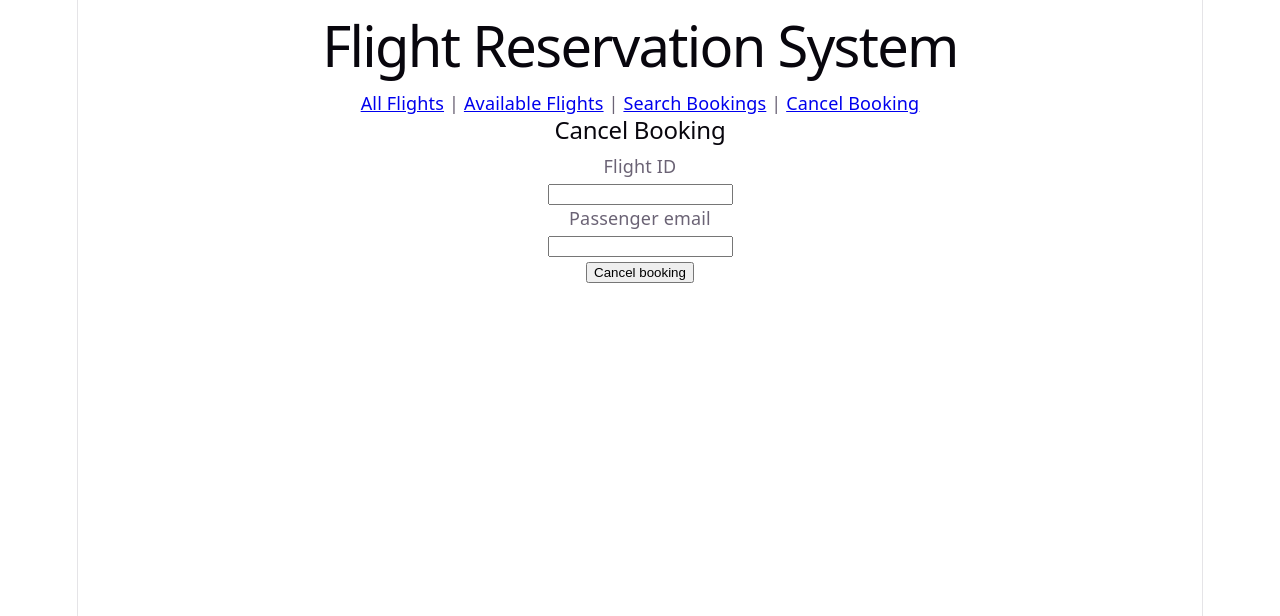
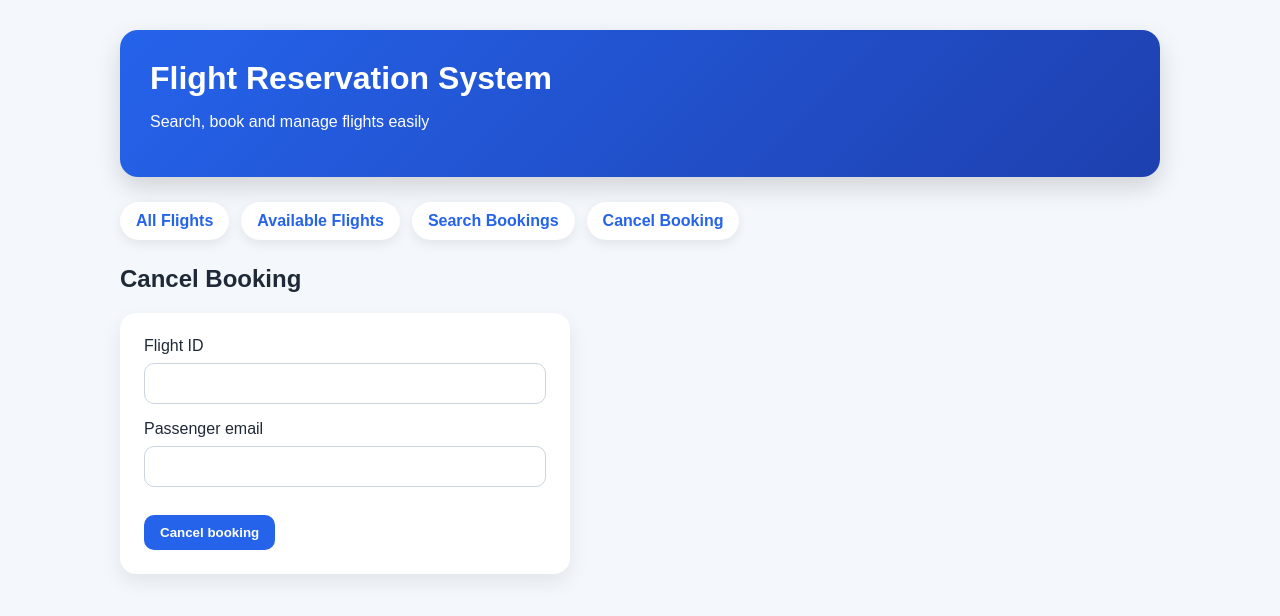
Before and after one commit to ornella28/FlightBooking_API-project-test3, a React (Vite) app in the folder frontend/: page /cancel-booking in a window 1280 px wide. Shown: the top 616 px of the page. Built offline with nearby package versions, Linux system fonts and the light colour scheme.

Commit message:
styled the page, changed the display of departure and arrival time, added confirmation and validation while booking

```diff
--- a/frontend/src/App.tsx
+++ b/frontend/src/App.tsx
@@ -6,10 +6,15 @@ import BookFlightPage from "./pages/BookFlightPage.tsx";
 import BookingsPage from "./pages/BookingsPage.tsx";
 import CancelBookingPage from "./pages/CancelBookingPage.tsx";
 
+
 function App() {
   return (
       <BrowserRouter>
+          <div className="app">
+              <div className="header">
                   <h1>Flight Reservation System</h1>
+                  <p>Search, book and manage flights easily</p>
+              </div>
 
               <Navbar />
 
@@ -20,6 +25,7 @@ function App() {
                   <Route path="/bookings" element={<BookingsPage />} />
                   <Route path="/cancel-booking" element={<CancelBookingPage />} />
               </Routes>
+          </div>
       </BrowserRouter>
   );
 }
--- a/frontend/src/components/Navbar.tsx
+++ b/frontend/src/components/Navbar.tsx
@@ -2,10 +2,10 @@ import { Link } from "react-router";
 
 function Navbar() {
     return (
-        <nav>
-            <Link to="/">All Flights</Link> |{" "}
-            <Link to="/available-flights">Available Flights</Link> |{" "}
-            <Link to="/bookings">Search Bookings</Link> |{" "}
+        <nav className="navbar">
+            <Link to="/">All Flights</Link>
+            <Link to="/available-flights">Available Flights</Link>
+            <Link to="/bookings">Search Bookings</Link>
             <Link to="/cancel-booking">Cancel Booking</Link>
         </nav>
     );
--- a/frontend/src/index.css
+++ b/frontend/src/index.css
@@ -1,111 +1,126 @@
-:root {
-  --text: #6b6375;
-  --text-h: #08060d;
-  --bg: #fff;
-  --border: #e5e4e7;
-  --code-bg: #f4f3ec;
-  --accent: #aa3bff;
-  --accent-bg: rgba(170, 59, 255, 0.1);
-  --accent-border: rgba(170, 59, 255, 0.5);
-  --social-bg: rgba(244, 243, 236, 0.5);
-  --shadow:
-    rgba(0, 0, 0, 0.1) 0 10px 15px -3px, rgba(0, 0, 0, 0.05) 0 4px 6px -2px;
-
-  --sans: system-ui, 'Segoe UI', Roboto, sans-serif;
-  --heading: system-ui, 'Segoe UI', Roboto, sans-serif;
-  --mono: ui-monospace, Consolas, monospace;
-
-  font: 18px/145% var(--sans);
-  letter-spacing: 0.18px;
-  color-scheme: light dark;
-  color: var(--text);
-  background: var(--bg);
-  font-synthesis: none;
-  text-rendering: optimizeLegibility;
-  -webkit-font-smoothing: antialiased;
-  -moz-osx-font-smoothing: grayscale;
-
-  @media (max-width: 1024px) {
-    font-size: 16px;
-  }
-}
-
-@media (prefers-color-scheme: dark) {
-  :root {
-    --text: #9ca3af;
-    --text-h: #f3f4f6;
-    --bg: #16171d;
-    --border: #2e303a;
-    --code-bg: #1f2028;
-    --accent: #c084fc;
-    --accent-bg: rgba(192, 132, 252, 0.15);
-    --accent-border: rgba(192, 132, 252, 0.5);
-    --social-bg: rgba(47, 48, 58, 0.5);
-    --shadow:
-      rgba(0, 0, 0, 0.4) 0 10px 15px -3px, rgba(0, 0, 0, 0.25) 0 4px 6px -2px;
-  }
-
-  #social .button-icon {
-    filter: invert(1) brightness(2);
-  }
-}
-
-#root {
-  width: 1126px;
-  max-width: 100%;
-  margin: 0 auto;
-  text-align: center;
-  border-inline: 1px solid var(--border);
-  min-height: 100svh;
-  display: flex;
-  flex-direction: column;
+* {
   box-sizing: border-box;
 }
 
 body {
   margin: 0;
+  font-family: Arial, sans-serif;
+  background: #f4f7fb;
+  color: #1f2937;
 }
 
-h1,
-h2 {
-  font-family: var(--heading);
-  font-weight: 500;
-  color: var(--text-h);
+.app {
+  max-width: 1100px;
+  margin: 0 auto;
+  padding: 30px;
 }
 
-h1 {
-  font-size: 56px;
-  letter-spacing: -1.68px;
-  margin: 32px 0;
-  @media (max-width: 1024px) {
-    font-size: 36px;
-    margin: 20px 0;
-  }
-}
-h2 {
-  font-size: 24px;
-  line-height: 118%;
-  letter-spacing: -0.24px;
-  margin: 0 0 8px;
-  @media (max-width: 1024px) {
-    font-size: 20px;
-  }
-}
-p {
-  margin: 0;
+.header {
+  background: linear-gradient(135deg, #2563eb, #1e40af);
+  color: white;
+  padding: 30px;
+  border-radius: 18px;
+  margin-bottom: 25px;
+  box-shadow: 0 10px 25px rgba(0, 0, 0, 0.15);
 }
 
-code,
-.counter {
-  font-family: var(--mono);
-  display: inline-flex;
-  border-radius: 4px;
-  color: var(--text-h);
+.header h1 {
+  margin: 0;
+  font-size: 32px;
 }
 
-code {
-  font-size: 15px;
-  line-height: 135%;
-  padding: 4px 8px;
-  background: var(--code-bg);
+.navbar {
+  display: flex;
+  gap: 12px;
+  margin-bottom: 25px;
+  flex-wrap: wrap;
 }
+
+.navbar a {
+  text-decoration: none;
+  background: white;
+  color: #2563eb;
+  padding: 10px 16px;
+  border-radius: 999px;
+  font-weight: bold;
+  box-shadow: 0 4px 12px rgba(0, 0, 0, 0.08);
+}
+
+.navbar a:hover {
+  background: #2563eb;
+  color: white;
+}
+
+.page-title {
+  font-size: 26px;
+  margin-bottom: 20px;
+}
+
+.card-grid {
+  display: grid;
+  grid-template-columns: repeat(auto-fit, minmax(280px, 1fr));
+  gap: 20px;
+}
+
+.card {
+  background: white;
+  padding: 22px;
+  border-radius: 16px;
+  box-shadow: 0 8px 20px rgba(0, 0, 0, 0.08);
+}
+
+.card h3 {
+  margin-top: 0;
+  color: #1e40af;
+}
+
+.card p {
+  margin: 8px 0;
+}
+
+.status {
+  display: inline-block;
+  padding: 6px 12px;
+  border-radius: 999px;
+  font-weight: bold;
+  background: #dcfce7;
+  color: #166534;
+}
+
+button {
+  margin-top: 12px;
+  padding: 10px 16px;
+  border: none;
+  border-radius: 10px;
+  background: #2563eb;
+  color: white;
+  font-weight: bold;
+  cursor: pointer;
+}
+
+button:hover {
+  background: #1e40af;
+}
+
+form {
+  background: white;
+  padding: 24px;
+  border-radius: 16px;
+  max-width: 450px;
+  box-shadow: 0 8px 20px rgba(0, 0, 0, 0.08);
+}
+
+input {
+  width: 100%;
+  padding: 12px;
+  margin: 8px 0 16px;
+  border-radius: 10px;
+  border: 1px solid #cbd5e1;
+}
+
+.message {
+  margin-top: 16px;
+  padding: 12px;
+  background: #e0f2fe;
+  border-radius: 10px;
+}
--- a/frontend/src/pages/AvailableFlightsPage.tsx
+++ b/frontend/src/pages/AvailableFlightsPage.tsx
@@ -1,6 +1,16 @@
 import { Link } from "react-router";
 import { useEffect, useState } from "react";
 import type { Flight } from "../types";
+
+function formatDate(dateString: string) {
+    return new Date(dateString).toLocaleString("en-GB", {
+        day: "numeric",
+        month: "short",
+        year: "numeric",
+        hour: "2-digit",
+        minute: "2-digit",
+    });
+}
 
 function AvailableFlightsPage() {
     const [flights, setFlights] = useState<Flight[]>([]);
@@ -32,19 +42,23 @@ function AvailableFlightsPage() {
 
     return (
         <div>
-            <h2>Available Flights</h2>
+            <h2 className="page-title">Available Flights</h2>
 
             {flights.length === 0 && <p>No available flights found.</p>}
 
+            <div className="card-grid">
                 {flights.map((flight) => (
-                <div key={flight.id}>
+                    <div className="card" key={flight.id}>
                         <h3>{flight.destination}</h3>
 
                         <p>Flight number: {flight.flightNumber}</p>
-                    <p>Departure: {flight.departureTime}</p>
-                    <p>Arrival: {flight.arrivalTime}</p>
-                    <p>Price: {flight.price}</p>
-                    <p>Status: {flight.status}</p>
+                        <p>Departure: {formatDate(flight.departureTime)}</p>
+                        <p>Arrival: {formatDate(flight.arrivalTime)}</p>
+                        <p>Price: {flight.price} kr</p>
+
+                        <p>
+                            Status: <span className="status">{flight.status || "Available"}</span>
+                        </p>
 
                         <Link to={`/book-flight/${flight.id}`}>
                             <button>Book this flight</button>
@@ -52,6 +66,7 @@ function AvailableFlightsPage() {
                     </div>
                 ))}
             </div>
+        </div>
     );
 }
 
--- a/frontend/src/pages/BookFlightPage.tsx
+++ b/frontend/src/pages/BookFlightPage.tsx
@@ -11,13 +11,31 @@ function BookFlightPage() {
     function handleSubmit(event: React.FormEvent) {
         event.preventDefault();
 
+        if (passengerName.trim().length < 2) {
+            setMessage("Passenger name must be at least 2 characters.");
+            return;
+        }
+
+        if (!passengerEmail.includes("@")) {
+            setMessage("Please enter a valid email address.");
+            return;
+        }
+
+        const confirmBooking = window.confirm(
+            `Are you sure you want to book this flight for ${passengerName}?`
+        );
+
+        if (!confirmBooking) {
+            setMessage("Booking cancelled.");
+            return;
+        }
+
         const bookingData = {
-            flightId: Number(flightId),
             passengerName,
             passengerEmail,
         };
 
-        fetch(`http://localhost:8080/api/flights/${flightId}/book`,{
+        fetch(`http://localhost:8080/api/flights/${flightId}/book`, {
             method: "POST",
             headers: {
                 "Content-Type": "application/json",
@@ -70,7 +88,7 @@ function BookFlightPage() {
                 <button type="submit">Confirm booking</button>
             </form>
 
-            {message && <p>{message}</p>}
+            {message && <p className="message">{message}</p>}
         </div>
     );
 }
--- a/frontend/src/pages/BookingsPage.tsx
+++ b/frontend/src/pages/BookingsPage.tsx
@@ -51,7 +51,7 @@ function BookingsPage() {
                 <button type="submit">Search</button>
             </form>
 
-            {message && <p>{message}</p>}
+            {message && <p className="message">{message}</p>}
 
             {bookings.map((booking) => (
                 <div key={booking.id}>
--- a/frontend/src/pages/CancelBookingPage.tsx
+++ b/frontend/src/pages/CancelBookingPage.tsx
@@ -58,7 +58,7 @@ function CancelBookingPage() {
                 <button type="submit">Cancel booking</button>
             </form>
 
-            {message && <p>{message}</p>}
+            {message && <p className="message">{message}</p>}
         </div>
     );
 }
--- a/frontend/src/pages/FlightsPages.tsx
+++ b/frontend/src/pages/FlightsPages.tsx
@@ -1,5 +1,15 @@
 import { useEffect, useState } from "react";
 import type { Flight } from "../types";
+
+function formatDate(dateString: string) {
+    return new Date(dateString).toLocaleString("en-GB", {
+        day: "numeric",
+        month: "short",
+        year: "numeric",
+        hour: "2-digit",
+        minute: "2-digit",
+    });
+}
 
 function FlightsPage() {
     const [flights, setFlights] = useState<Flight[]>([]);
@@ -35,21 +45,24 @@ function FlightsPage() {
 
     return (
         <div>
-            <h2>All Flights</h2>
+            <h2 className="page-title">All Flights</h2>
 
-            {flights.map((flight) => (
-                <div key={flight.id}>
-                    <h3>
-                        {flight.destination}
-                    </h3>
-                    <p>Flight number: {flight.flightNumber}</p>
-                    <p>Destination: {flight.destination}</p>
-                    <p>Departure: {flight.departureTime}</p>
-                    <p>Arrival: {flight.arrivalTime}</p>
-                    <p>Price: {flight.price}</p>
-                    <p>Status: {flight.status}</p>
-                </div>
-            ))}
+            <div className="card-grid">
+                {flights.map((flight) => (
+                    <div className="card" key={flight.id}>
+                        <h3>{flight.destination}</h3>
+
+                        <p>Flight number: {flight.flightNumber}</p>
+                        <p>Departure: {formatDate(flight.departureTime)}</p>
+                        <p>Arrival: {formatDate(flight.arrivalTime)}</p>
+                        <p>Price: {flight.price} kr</p>
+
+                        <p>
+                            Status: <span className="status">{flight.status}</span>
+                        </p>
+                    </div>
+                ))}
+            </div>
         </div>
     );
 }
```
Lines whose indentation alone changed are shown as unchanged.
